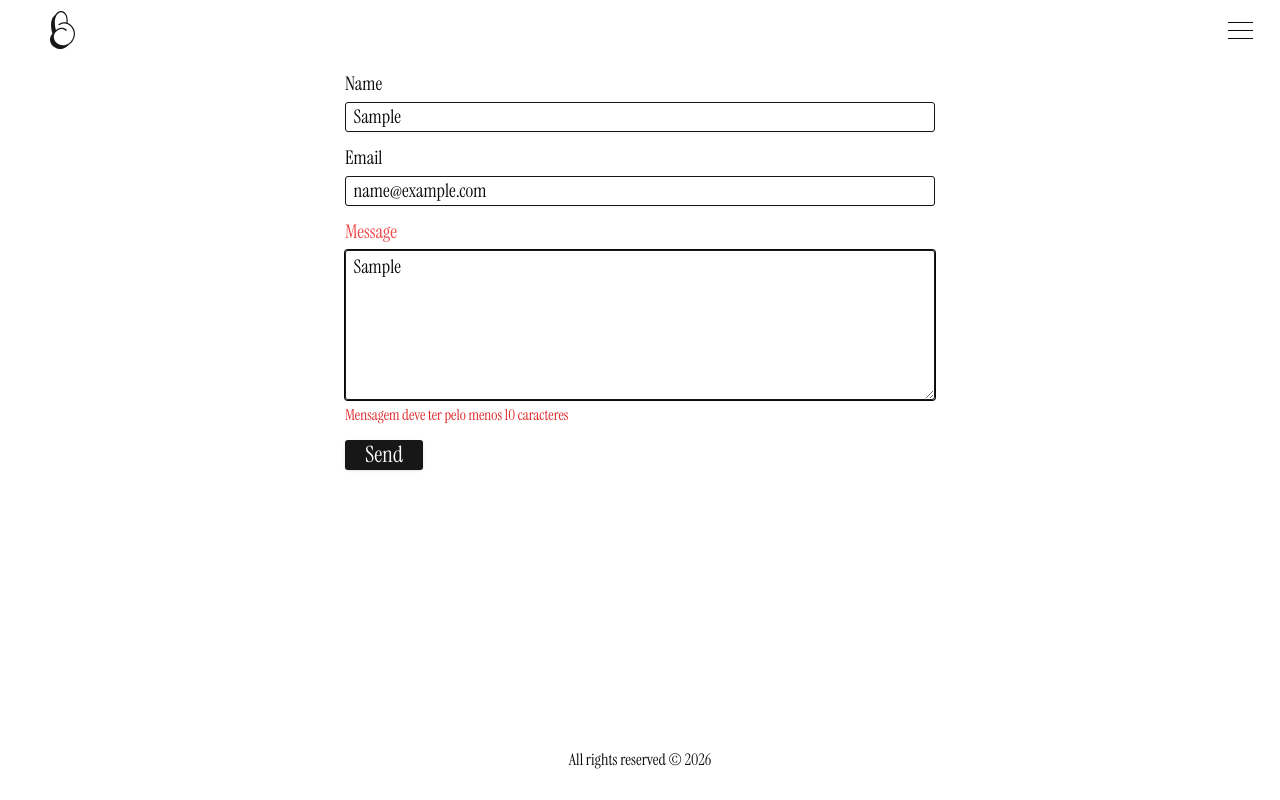
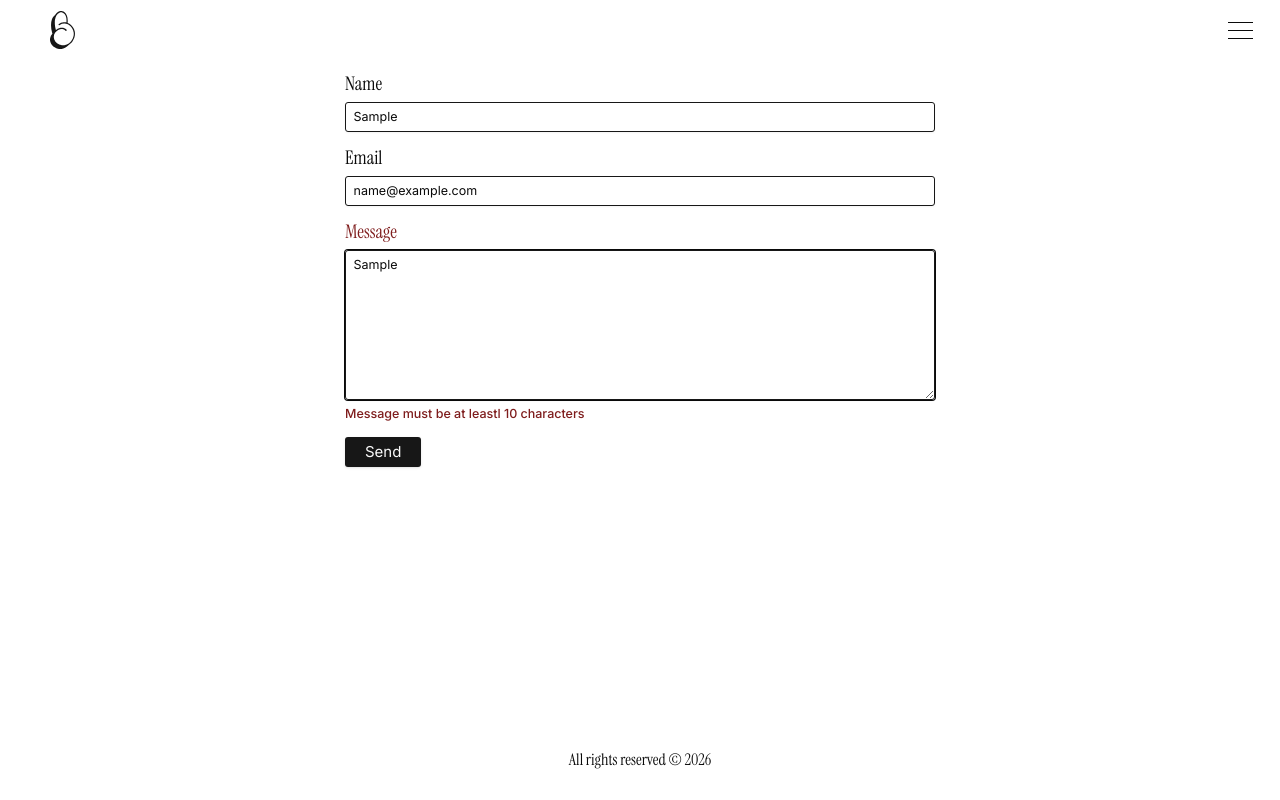
Before and after one commit to zerinoid/iseclaudio-front, a Next.js app: page /contact in a window 1280 px wide. Both pictures are taken after typing "Sample", "name@example.com", "Sample" into the empty fields and a click on the button "Send". Built offline with nearby package versions, Linux system fonts and the light colour scheme.

Commit message:
feat: contact form typography and error messagens

```diff
--- a/src/app/contact/formSchema.ts
+++ b/src/app/contact/formSchema.ts
@@ -1,14 +1,12 @@
 import { z } from 'zod'
 
 export const formSchema = z.object({
-  user_name: z.string().min(2, {
-    message: 'Nome deve ter pelo menos 2 caracteres'
+  user_name: z.string().min(3, {
+    message: 'Name must be at least 3 characters'
   }),
-  user_email: z.string().email('Invalid email address.').min(2, {
-    message: 'Email deve ter pelo menos 2 caracteres'
-  }),
+  user_email: z.string().email('Invalid email address.'),
   message: z.string().min(10, {
-    message: 'Mensagem deve ter pelo menos 10 caracteres'
+    message: 'Message must be at leastl 10 characters'
   }),
   contact_number: z.string() // This will be populated dynamically
 })
--- a/src/app/contact/page.tsx
+++ b/src/app/contact/page.tsx
@@ -98,7 +98,7 @@
                     {...field}
                   />
                 </FormControl>
-                <FormMessage className="text-2xl text-red-600" />
+                <FormMessage />
               </FormItem>
             )}
           />
@@ -115,7 +115,7 @@
                     {...field}
                   />
                 </FormControl>
-                <FormMessage className="text-2xl text-red-600" />
+                <FormMessage />
               </FormItem>
             )}
           />
@@ -133,7 +133,7 @@
                     {...field}
                   />
                 </FormControl>
-                <FormMessage className="text-2xl text-red-600" />
+                <FormMessage />
               </FormItem>
             )}
           />
--- a/src/app/globals.css
+++ b/src/app/globals.css
@@ -38,7 +38,7 @@
     --muted-foreground: 0 0% 45.1%;
     --accent: 0 0% 96.1%;
     --accent-foreground: 0 0% 9%;
-    --destructive: 0 84.2% 60.2%;
+    --destructive: 0 62.8% 30.6%;
     --destructive-foreground: 0 0% 98%;
     --border: 0 0% 89.8%;
     --input: 0 0% 89.8%;
@@ -67,7 +67,7 @@
       --muted-foreground: 0 0% 63.9%;
       --accent: 0 0% 14.9%;
       --accent-foreground: 0 0% 98%;
-      --destructive: 0 62.8% 30.6%;
+      --destructive: 0 84.2% 60.2%;
       --destructive-foreground: 0 0% 98%;
       --border: 0 0% 14.9%;
       --input: 0 0% 14.9%;
--- a/src/components/ui/button.tsx
+++ b/src/components/ui/button.tsx
@@ -5,7 +5,7 @@
 import { cn } from '@/lib/utils'
 
 const buttonVariants = cva(
-  'inline-flex items-center justify-center gap-2 whitespace-nowrap rounded-md text-sm font-medium transition-colors focus-visible:outline-none focus-visible:ring-1 focus-visible:ring-ring disabled:pointer-events-none disabled:opacity-50 [&_svg]:pointer-events-none [&_svg]:size-4 [&_svg]:shrink-0',
+  'inline-flex items-center justify-center gap-2 whitespace-nowrap rounded-md text-sm font-normal transition-colors focus-visible:outline-none focus-visible:ring-1 focus-visible:ring-ring disabled:pointer-events-none disabled:opacity-50 [&_svg]:pointer-events-none [&_svg]:size-4 [&_svg]:shrink-0 font-sans',
   {
     variants: {
       variant: {
@@ -23,7 +23,7 @@
       size: {
         default: 'h-9 px-4 py-2',
         sm: 'h-8 rounded-md px-3 text-xs',
-        lg: 'h-12 rounded-md px-8 text-4xl',
+        lg: 'h-12 rounded-md px-8 text-2xl',
         icon: 'h-9 w-9'
       }
     },
--- a/src/components/ui/form.tsx
+++ b/src/components/ui/form.tsx
@@ -1,19 +1,19 @@
-"use client"
+'use client'
 
-import * as React from "react"
-import * as LabelPrimitive from "@radix-ui/react-label"
-import { Slot } from "@radix-ui/react-slot"
+import * as React from 'react'
+import * as LabelPrimitive from '@radix-ui/react-label'
+import { Slot } from '@radix-ui/react-slot'
 import {
   Controller,
   FormProvider,
   useFormContext,
   type ControllerProps,
   type FieldPath,
-  type FieldValues,
-} from "react-hook-form"
+  type FieldValues
+} from 'react-hook-form'
 
-import { cn } from "@/lib/utils"
-import { Label } from "@/components/ui/label"
+import { cn } from '@/lib/utils'
+import { Label } from '@/components/ui/label'
 
 const Form = FormProvider
 
@@ -49,7 +49,7 @@
   const fieldState = getFieldState(fieldContext.name, formState)
 
   if (!fieldContext) {
-    throw new Error("useFormField should be used within <FormField>")
+    throw new Error('useFormField should be used within <FormField>')
   }
 
   const { id } = itemContext
@@ -60,7 +60,7 @@
     formItemId: `${id}-form-item`,
     formDescriptionId: `${id}-form-item-description`,
     formMessageId: `${id}-form-item-message`,
-    ...fieldState,
+    ...fieldState
   }
 }
 
@@ -80,11 +80,11 @@
 
   return (
     <FormItemContext.Provider value={{ id }}>
-      <div ref={ref} className={cn("space-y-2", className)} {...props} />
+      <div ref={ref} className={cn('space-y-2', className)} {...props} />
     </FormItemContext.Provider>
   )
 })
-FormItem.displayName = "FormItem"
+FormItem.displayName = 'FormItem'
 
 const FormLabel = React.forwardRef<
   React.ElementRef<typeof LabelPrimitive.Root>,
@@ -95,13 +95,13 @@
   return (
     <Label
       ref={ref}
-      className={cn(error && "text-destructive", className)}
+      className={cn(error && 'text-destructive', className)}
       htmlFor={formItemId}
       {...props}
     />
   )
 })
-FormLabel.displayName = "FormLabel"
+FormLabel.displayName = 'FormLabel'
 
 const FormControl = React.forwardRef<
   React.ElementRef<typeof Slot>,
@@ -123,7 +123,7 @@
     />
   )
 })
-FormControl.displayName = "FormControl"
+FormControl.displayName = 'FormControl'
 
 const FormDescription = React.forwardRef<
   HTMLParagraphElement,
@@ -135,19 +135,19 @@
     <p
       ref={ref}
       id={formDescriptionId}
-      className={cn("text-[0.8rem] text-muted-foreground", className)}
+      className={cn('text-[0.8rem] text-muted-foreground', className)}
       {...props}
     />
   )
 })
-FormDescription.displayName = "FormDescription"
+FormDescription.displayName = 'FormDescription'
 
 const FormMessage = React.forwardRef<
   HTMLParagraphElement,
   React.HTMLAttributes<HTMLParagraphElement>
 >(({ className, children, ...props }, ref) => {
   const { error, formMessageId } = useFormField()
-  const body = error ? String(error?.message ?? "") : children
+  const body = error ? String(error?.message ?? '') : children
 
   if (!body) {
     return null
@@ -157,14 +157,17 @@
     <p
       ref={ref}
       id={formMessageId}
-      className={cn("text-[0.8rem] font-medium text-destructive", className)}
+      className={cn(
+        'text-xl font-sans font-medium text-destructive',
+        className
+      )}
       {...props}
     >
       {body}
     </p>
   )
 })
-FormMessage.displayName = "FormMessage"
+FormMessage.displayName = 'FormMessage'
 
 export {
   useFormField,
@@ -174,5 +177,5 @@
   FormControl,
   FormDescription,
   FormMessage,
-  FormField,
+  FormField
 }
--- a/src/components/ui/input.tsx
+++ b/src/components/ui/input.tsx
@@ -8,7 +8,7 @@
       <input
         type={type}
         className={cn(
-          'flex h-12 w-full rounded-md border border-input bg-transparent px-3 py-1 text-3xl shadow-sm transition-colors file:border-0 file:bg-transparent file:text-sm file:font-medium file:text-foreground placeholder:text-muted-foreground focus-visible:outline-none focus-visible:ring-1 focus-visible:ring-ring disabled:cursor-not-allowed disabled:opacity-50',
+          'flex h-12 w-full rounded-md border border-input bg-transparent px-3 py-1 text-xl shadow-sm transition-colors file:border-0 file:bg-transparent file:text-sm file:font-normal file:text-foreground placeholder:text-muted-foreground focus-visible:outline-none focus-visible:ring-1 focus-visible:ring-ring disabled:cursor-not-allowed disabled:opacity-50 font-sans',
           className
         )}
         ref={ref}
--- a/src/components/ui/textarea.tsx
+++ b/src/components/ui/textarea.tsx
@@ -9,7 +9,7 @@
   return (
     <textarea
       className={cn(
-        'flex min-h-[150px] w-full rounded-md border border-input bg-transparent px-3 py-2 text-3xl shadow-sm placeholder:text-muted-foreground focus-visible:outline-none focus-visible:ring-1 focus-visible:ring-ring disabled:cursor-not-allowed disabled:opacity-50',
+        'flex min-h-[150px] w-full rounded-md border border-input bg-transparent px-3 py-2 text-xl shadow-sm placeholder:text-muted-foreground focus-visible:outline-none focus-visible:ring-1 focus-visible:ring-ring disabled:cursor-not-allowed disabled:opacity-50 font-sans font-normal',
         className
       )}
       ref={ref}
```
